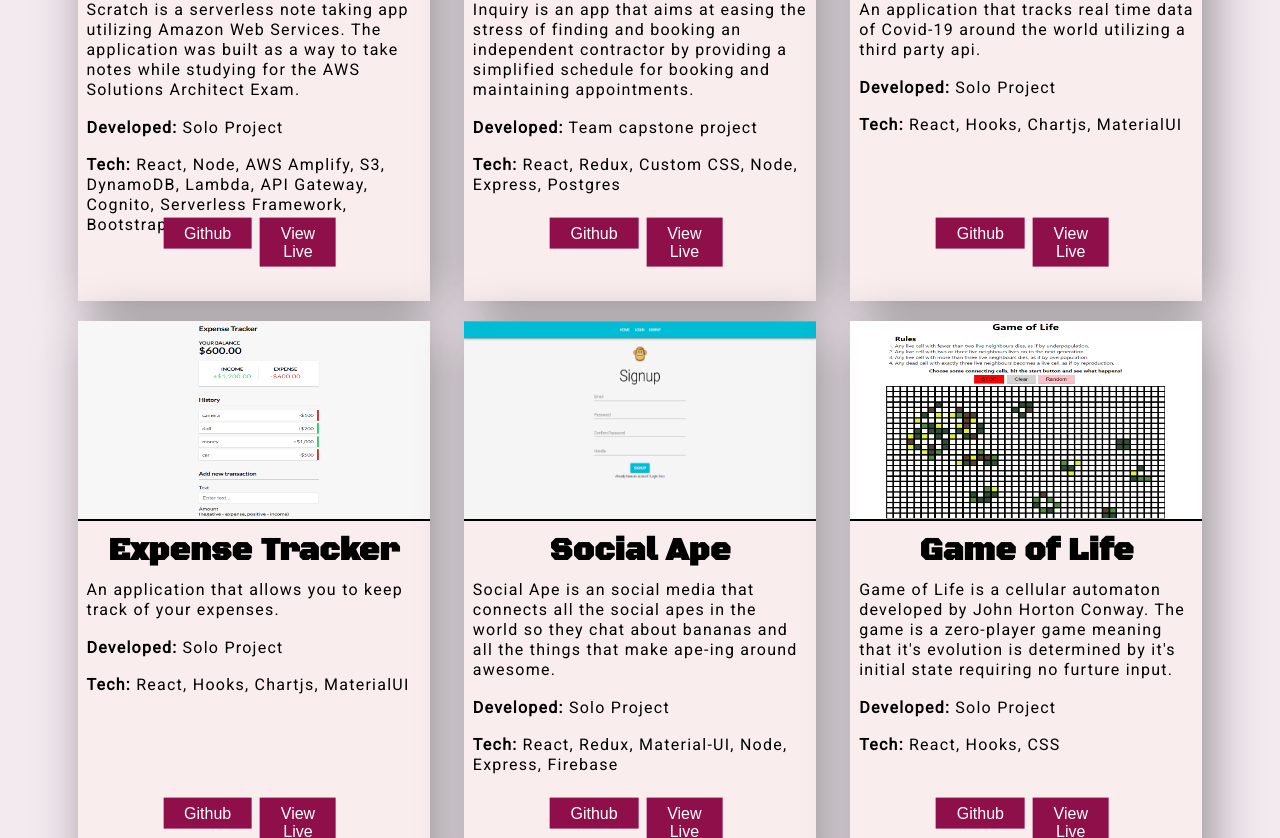
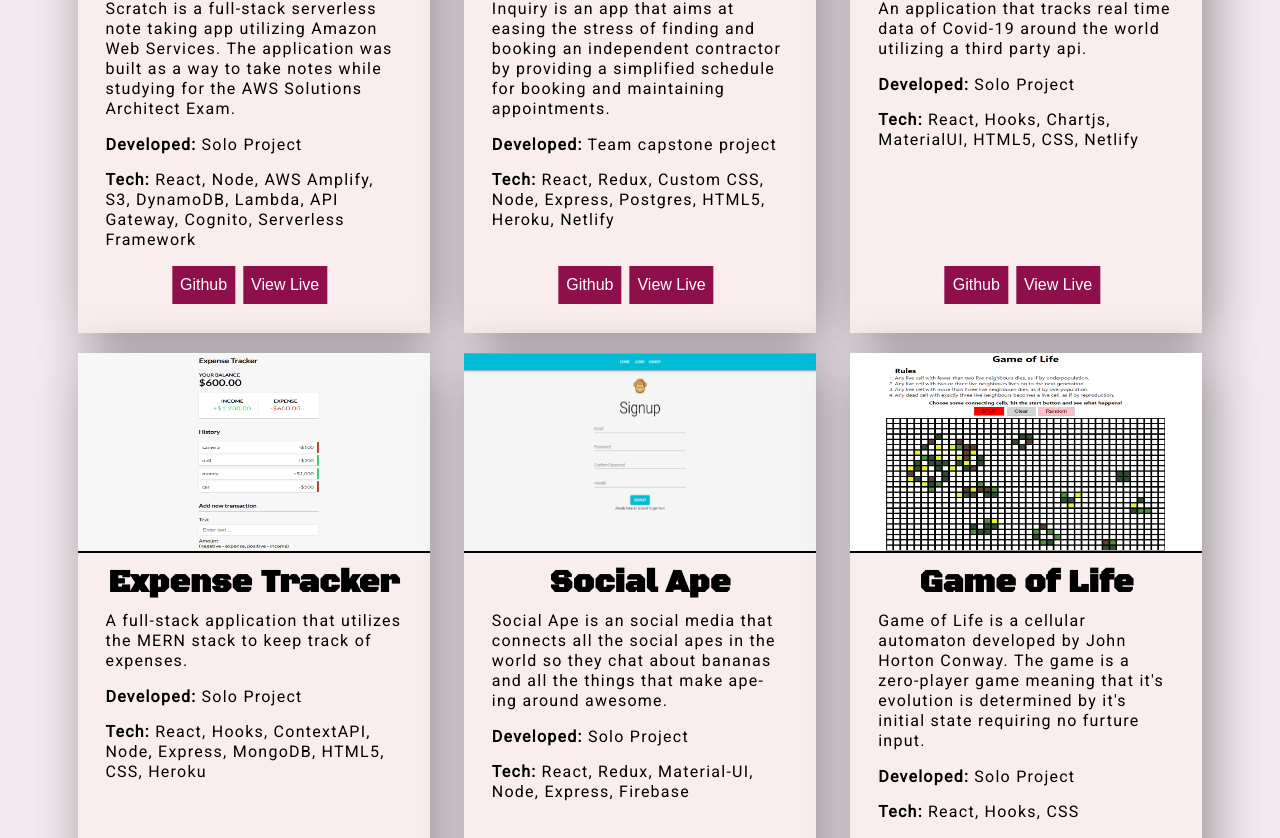
Before and after one commit to LeeTann/leetann-portfolio, a React (Create React App) app: page / in a window 1280 px wide. Shown: the part 1962-2800 px from the top of the page. Built offline with nearby package versions, Linux system fonts and the light colour scheme; the HTML template or start-up script is replaced by a standard one.

Commit message:
updated portfolio to add more projects

```diff
--- a/package.json
+++ b/package.json
@@ -8,7 +8,7 @@
     "react-icons": "^3.8.0",
     "react-reveal": "^1.2.2",
     "react-router-dom": "^5.1.2",
-    "react-scripts": "3.3.0",
+    "react-scripts": "3.4.1",
     "react-scroll": "^1.7.15"
   },
   "scripts": {
--- a/src/App.css
+++ b/src/App.css
@@ -46,7 +46,7 @@ img {
 }
 
 .btn {
-  padding: 0.4rem 1.3rem;
+  padding: 10px 8px;
   border: none;
   cursor: pointer;
   font-size: 1rem;
--- a/src/components/projects/Projects.js
+++ b/src/components/projects/Projects.js
@@ -11,7 +11,8 @@ export default function Projects() {
                     <div className="card">
                         <img src="images/notesapp1.png" alt="card img" className="card-img" />
                         <h1>Scratch</h1>
-                        <p className="card-details">Scratch is a serverless note taking app utilizing Amazon Web Services.
+                        <div className="card-content">
+                          <p className="card-details">Scratch is a full-stack serverless note taking app utilizing Amazon Web Services.
                             The application was built as a way to take notes while studying for the AWS Solutions Architect Exam.
                           </p>
                           <div className="card-info">
@@ -21,8 +22,9 @@ export default function Projects() {
                           </div>
                           <div className="card-info">
                               <p>
-                                <span className="bold">Tech:</span> React, Node, AWS Amplify, S3, DynamoDB, Lambda, API Gateway, Cognito, Serverless Framework, Bootstrap
+                                  <span className="bold">Tech:</span> React, Node, AWS Amplify, S3, DynamoDB, Lambda, API Gateway, Cognito, Serverless Framework
                               </p>
+                          </div>
                         </div>
 
                         <div className="btn-container">
@@ -40,6 +42,7 @@ export default function Projects() {
                     <div className="card">
                         <img src="images/inquiry.png" alt="card img" className="card-img" />
                         <h1>Inquiry</h1>
+                        <div className="card-content">
                           <p className="card-details">Inquiry is an app that aims at easing the stress of finding and booking an independent contractor by
                               providing a simplified schedule for booking and maintaining appointments.
                           </p>
@@ -50,10 +53,10 @@ export default function Projects() {
                           </div>
                           <div>
                               <p className="card-info">
-                                <span className="bold">Tech:</span> React, Redux, Custom CSS, Node, Express, Postgres
+                                  <span className="bold">Tech:</span> React, Redux, Custom CSS, Node, Express, Postgres, HTML5, Heroku, Netlify
                               </p>
                           </div>
-
+                          </div>
                         <div className="btn-container">
                             <a href="https://github.com/pt3-labs-contractor" target="_blank" rel="noopener noreferrer">
                                 <button className="btn">Github</button>
@@ -69,6 +72,7 @@ export default function Projects() {
                     <div className="card">
                         <img src="images/covid19.png" alt="card img" className="card-img" />
                         <h1>Covid-19 Tracker</h1>
+                        <div className="card-content">
                         <p className="card-details">An application that tracks real time data of Covid-19 around the world utilizing a third party api.
                         </p>
                         <div className="card-info">
@@ -78,10 +82,10 @@ export default function Projects() {
                         </div>
                         <div className="card-info">
                             <p>
-                                <span className="bold">Tech:</span> React, Hooks, Chartjs, MaterialUI
+                                <span className="bold">Tech:</span> React, Hooks, Chartjs, MaterialUI, HTML5, CSS, Netlify
                             </p>
                         </div>
-
+                        </div>
                         <div className="btn-container">
                             <a href="https://github.com/LeeTann/Covid-19" rel="noopener noreferrer" >
                                 <button className="btn">Github</button>
@@ -97,7 +101,8 @@ export default function Projects() {
                     <div className="card">
                         <img src="images/expense-tracker.png" alt="card img" className="card-img" />
                         <h1>Expense Tracker</h1>
-                        <p className="card-details">An application that allows you to keep track of your expenses.
+                        <div className="card-content">
+                          <p className="card-details">A full-stack application that utilizes the MERN stack to keep track of expenses.
                           </p>
                           <div className="card-info">
                               <p>
@@ -106,10 +111,10 @@ export default function Projects() {
                           </div>
                           <div className="card-info">
                               <p>
-                                <span className="bold">Tech:</span> React, Hooks, Chartjs, MaterialUI
+                                  <span className="bold">Tech:</span> React, Hooks, ContextAPI, Node, Express, MongoDB, HTML5, CSS, Heroku
                               </p>
                           </div>
-
+                        </div>
                         <div className="btn-container">
                             <a href="https://github.com/LeeTann/Expense-Tracker-React-Node" rel="noopener noreferrer" >
                                 <button className="btn">Github</button>
@@ -126,6 +131,7 @@ export default function Projects() {
 
                         <img src="images/socialape1.png" alt="card img" className="card-img" />
                         <h1>Social Ape</h1>
+                        <div className="card-content">
                           <p className="card-details">Social Ape is an social media that connects all the social apes in the world so they chat about bananas and all
                               the things that make ape-ing around awesome.
                           </p>
@@ -139,12 +145,12 @@ export default function Projects() {
                                   <span className="bold">Tech:</span> React, Redux, Material-UI, Node, Express, Firebase
                               </p>
                           </div>
-
+                        </div>
                         <div className="btn-container">
                             <a href="https://github.com/LeeTann/socialApe-Frontend" rel="noopener noreferrer" >
                                 <button className="btn">Github</button>
                             </a>
-                            <button className="btn">View Live</button>
+                            <button className="btn">Incoming</button>
                         </div>
                     </div>
                 </Fade>
@@ -153,6 +159,7 @@ export default function Projects() {
                     <div className="card">
                         <img src="images/gameoflife1.png" alt="card img" className="card-img" />
                         <h1>Game of Life</h1>
+                        <div className="card-content">
                           <p className="card-details">Game of Life is a cellular automaton developed by John Horton Conway. The game is a zero-player game meaning
                               that it's evolution is determined by it's initial state requiring no furture input.
                           </p>
@@ -165,6 +172,7 @@ export default function Projects() {
                               <p>
                                   <span className="bold">Tech:</span> React, Hooks, CSS
                               </p>
+                          </div>
                         </div>
                         <div className="btn-container gameoflife-btn">
                             <a href="https://github.com/LeeTann/Game0fLife" target="_blank" rel="noopener noreferrer">
--- a/src/components/projects/projects.css
+++ b/src/components/projects/projects.css
@@ -21,7 +21,7 @@
     display: flex;
     flex-direction: column;
     background-color: rgb(250, 237, 237);
-    height: 35rem;
+    height: 37rem;
     box-shadow: .5rem .5rem 3rem rgba(0,0,0,0.4);
     margin-bottom: 20px;
     position: relative;
@@ -37,6 +37,12 @@
 .card h1 {
     margin-top: 10px;
     text-align: center;
+}
+
+.card-content {
+  display: flex;
+  flex-direction: column;
+  padding: 0px 20px;
 }
 
 .card p {
@@ -65,6 +71,7 @@
 
 .btn {
     color: white;
+    padding: 10px 8px;
 }
 
 .gameoflife-btn {
```
Also changed, not shown: 1 other file (tests, documents, lock files or other folders). Lines whose indentation alone changed are shown as unchanged.
